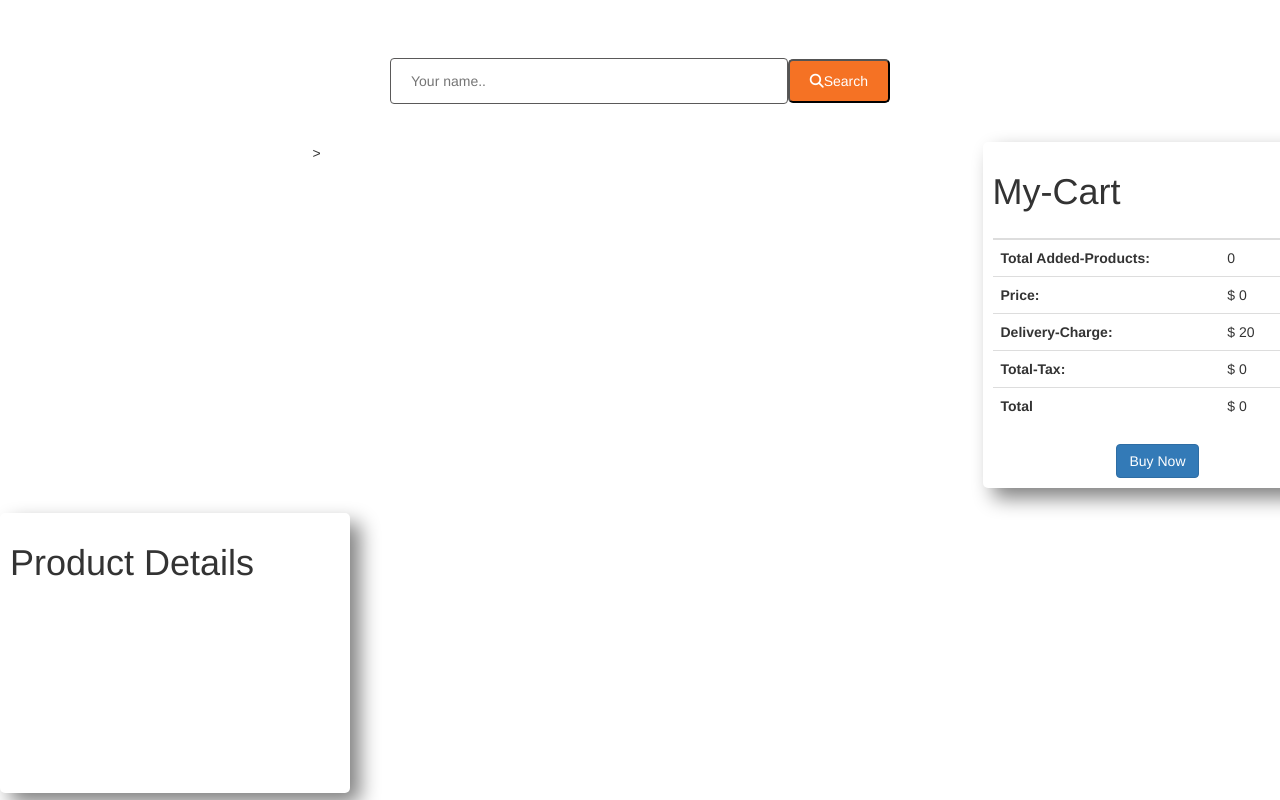
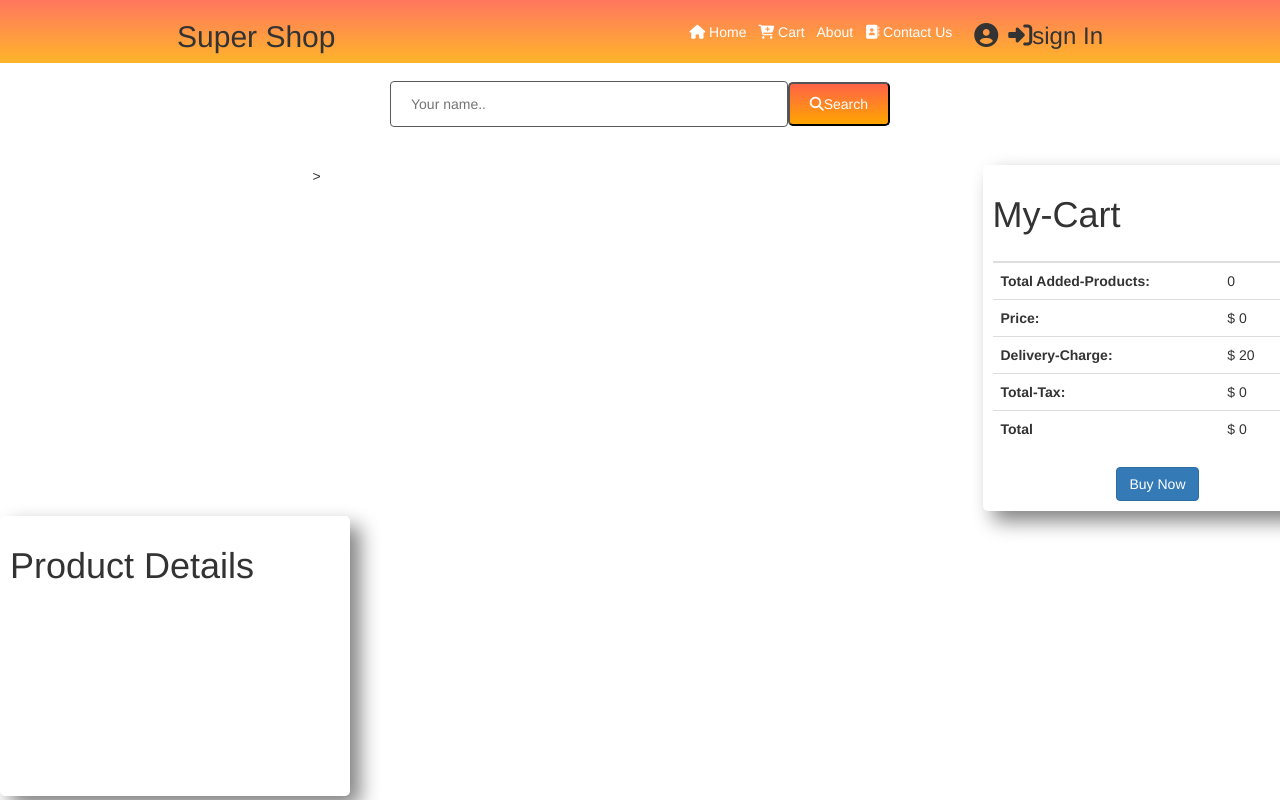
Before and after one commit to akhlakuzzalal/ranga-store, a plain HTML site: page index.html in a window 1280 px wide. Drawn offline with nearby package versions, Linux system fonts and the light colour scheme; no server answers.

Commit message:
14/09/2021

```diff
--- a/css/style.css
+++ b/css/style.css
@@ -1,6 +1,30 @@
 body {
   overflow-x: hidden;
   font-family: "Montserrat", sans-serif;
+}
+.header-container{
+  background-image: linear-gradient(rgba(255, 99, 71, 0.87), rgba(255, 166, 0, 0.836));
+}
+.flex{
+  display: flex;
+}
+.content-between{
+  justify-content: space-around;
+}
+.align-center{
+  align-items: center;
+}
+.align-center>h3{
+  margin-left: 10px;
+}
+.nav>p{
+  margin: 0;
+  color: white;
+ margin-right: 12px;
+ cursor: pointer;
+}
+.nav>p:hover{
+  color: rgb(165, 46, 102);
 }
 #pname{
   width: 100%;
@@ -28,7 +52,7 @@ body {
  justify-content: space-evenly;
  width: 500px;
  margin: auto;
- margin-top: 50px;
+ margin-top: 10px;
  margin-bottom: 30px;
 }
 .search-button {
@@ -38,7 +62,7 @@ body {
   padding: 10px 20px;
   border-radius: 5px;
   color: white;
-  background-color: #f57224;
+  background-image: linear-gradient(tomato,orange);
 }
 #all-products {
   display: grid;
@@ -55,6 +79,7 @@ body {
   padding: 10px;
   box-shadow: 4px 4px 7px gray;
   transition: 0.6s;
+  height: 460px;
 }
 .single-product:hover {
   box-shadow: 4px 4px 7px rgb(77, 74, 74);
@@ -97,7 +122,7 @@ body {
   padding: 10px;
   box-shadow: 10px 10px 20px gray;
   border-radius: 5px;
-  margin-top: 370px;
+  margin-top: 350px;
   margin-right: 30px;
   position: fixed;
   overflow: scroll;
--- a/index.html
+++ b/index.html
@@ -22,7 +22,24 @@
 </head>
 
 <body>
-  <header></header>
+  <!-- header start -->
+  <header>
+    <div class="flex content-between header-container">
+      <h2>Super Shop</h2>
+      <div class="flex align-center">
+        <div class="flex nav">
+          <p><i class="fas fa-home"></i> Home </p>
+          <p><i class="fas fa-cart-plus"></i> Cart </p>
+          <p>About </p>
+          <p><i class="fas fa-address-book"></i> Contact Us </p>
+        </div>
+        <h3><i class="fas fa-user-circle"></i></h3>
+        <h3><i class="fas fa-sign-in-alt"></i>sign In</h3>
+      </div>
+    </div>
+  </header>
+
+  <!-- main part -->
   <main class="main">
     <!-- search box -->
     <div class="search-box">
@@ -98,6 +115,8 @@
     </div>
     </div>
   </main>
+
+  <!-- footer -->
   <footer></footer>
 
   <!-- add javascript  file  -->
```
